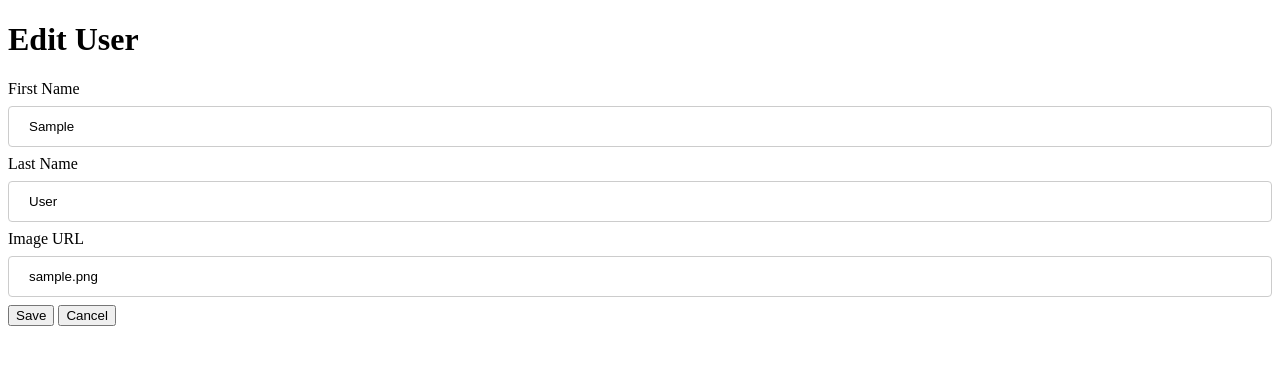
After one commit to ursawd/blogly, a Flask app: page /users/1/edit in a window 1280 px wide. The commit adds this page. Shown: the top 365 px of the page. Run offline with Flask 2, Linux system fonts and the light colour scheme; tables that the repository leaves empty hold one stand-in row (values such as "Sample post").

Commit message:
add all routes (A-H)

```diff
--- a/app.py
+++ b/app.py
@@ -64,25 +64,37 @@ def detail(user_id):
     return render_template("detail-user.html", user=user)
 
 
-# # Route F
-# @app.route("/users/<int:user_id>/edit")
-# def detail(user_id):
-#     """Edit user"""
-
-#     return "Route F"
+# Route F
+@app.route("/users/<int:user_id>/edit")
+def edit_form(user_id):
+    """Edit user"""
+    # retrieve user record matching passed in id
+    user = User.query.get(user_id)
+    # display user edit form
+    return render_template("edit-user.html", user=user)
 
 
-# # Route G
-# @app.route("/users/<int:user_id>/edit", methods=["POST"])
-# def detail(user_id):
-#     """Process user edit form"""
+# Route G
+@app.route("/users/<int:user_id>/edit", methods=["POST"])
+def update(user_id):
+    """Process user edit form"""
+    user = User.query.get(user_id)
+    user.first_name = request.form["fname"]
+    user.last_name = request.form["lname"]
+    user.image_url = request.form["imgurl"]
 
-#     return "Route G"
+    db.session.add(user)
+    db.session.commit()
+    return redirect("/users")
 
 
 # Route H
 @app.route("/users/<int:user_id>/delete")
 def delete(user_id):
     """Delete user"""
-
+    # retrieve user record matching passed in id
+    user = User.query.get(user_id)
+    # match record and delete
+    db.session.delete(user)  # uses record (not record id) to delete
+    db.session.commit()
     return redirect("/users")
--- a/templates/detail-user.html
+++ b/templates/detail-user.html
@@ -1,7 +1,7 @@
 {% extends "base.html" %}
 <!-- replacement block "title" -->
 {% block title %}
-<title>User Detaik</title>
+<title>User Detail</title>
 {% endblock %}
 <!-- replacement block "content" -->
 {% block content%}
@@ -9,7 +9,7 @@
 <div class="detail">
     <img src="{{user.image_url}}" id="user-pic" alt="avatar" />
     <h2>{{user.first_name}} {{user.last_name}}</h2>
-    <a href="/edit"><button type="button">Edit</button></a>
+    <a href="/users/{{user.id}}/edit"><button type="button">Edit</button></a>
     <a href="/users/{{user.id}}/delete"
         ><button type="button">Delete</button></a
     >
--- /dev/null
+++ b/templates/edit-user.html
@@ -0,0 +1,27 @@
+{% extends "base.html" %} {% block title %}
+<title>Edit User</title>
+{% endblock %} {% block content%}
+<div id="edit-user-form">
+    <h1>Edit User</h1>
+    <form action="/users/{{user.id}}/edit" method="post">
+        <label for="fname">First Name</label>
+        <input
+            type="text"
+            name="fname"
+            id="fname"
+            value="{{user.first_name}}"
+        />
+        <label for="lname">Last Name</label>
+        <input type="text" name="lname" id="lname" value="{{user.last_name}}" />
+        <label for="imgurl"> Image URL</label>
+        <input
+            type="text"
+            name="imgurl"
+            id="imgurl"
+            value="{{user.image_url}}"
+        />
+        <input type="submit" value="Save" />
+        <a href="/users"><button type="button">Cancel</button></a>
+    </form>
+</div>
+{% endblock %}
```
Also changed, not shown: misc/blogly.svg (added), readme.md (added), 1 other file.
